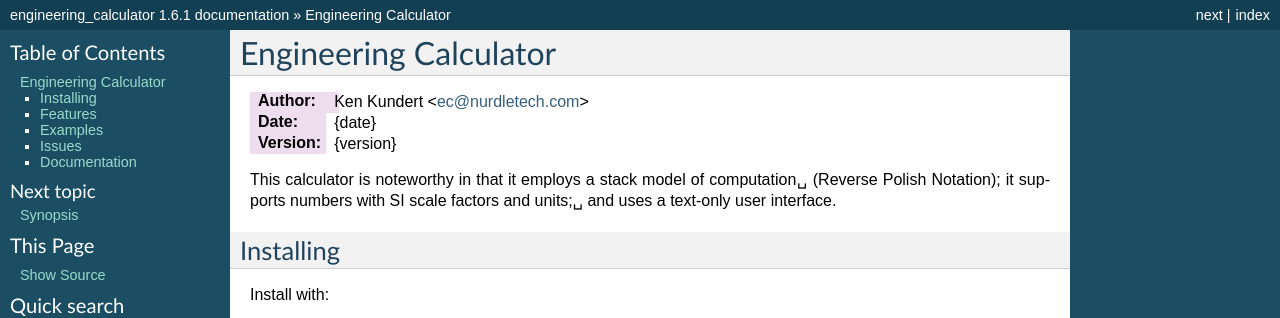
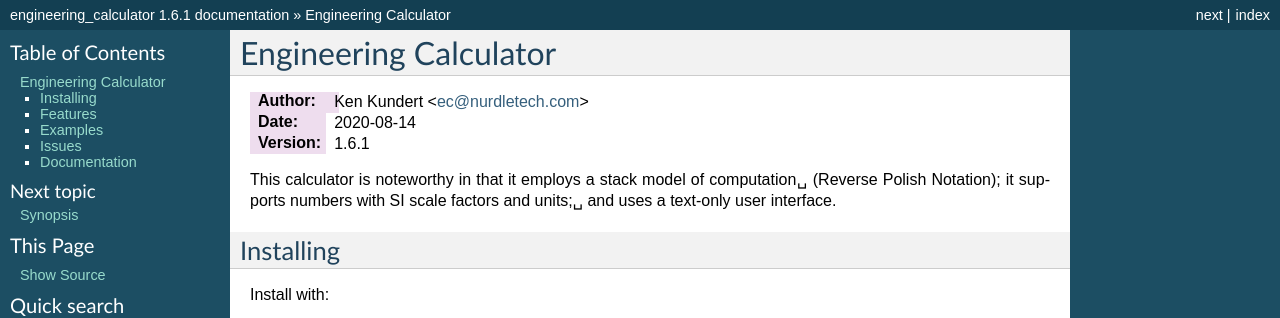
Before and after one commit to KenKundert/ec, a Sphinx documentation site: the page built from doc/index.rst, in a window 1280 px wide. Shown: the top 318 px of the page. Built offline with Sphinx 7.4.7, drawn with Linux system fonts in a browser that asks for light colours.

Commit message:
patch bump (1.6.2)

```diff
--- a/doc/index.rst
+++ b/doc/index.rst
@@ -2,8 +2,8 @@ Engineering Calculator
 ======================
 
 :Author: Ken Kundert <ec@nurdletech.com>
-:Date: {date}
-:Version: {version}
+:Date: 2020-08-14
+:Version: 1.6.1
 
 This calculator is noteworthy in that it employs a stack model of computation␣
 (Reverse Polish Notation); it supports numbers with SI scale factors and units;␣
```
Also changed, not shown: .bump.cfg, 2 other files.
